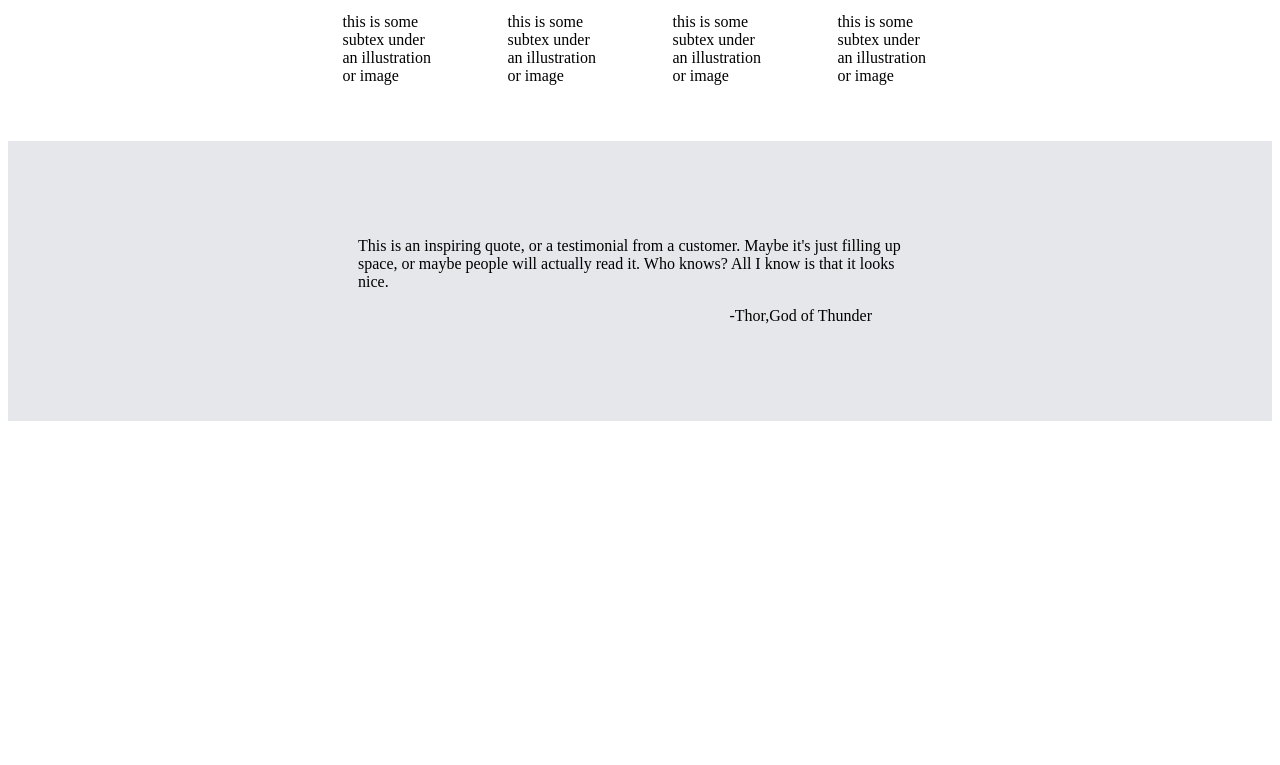
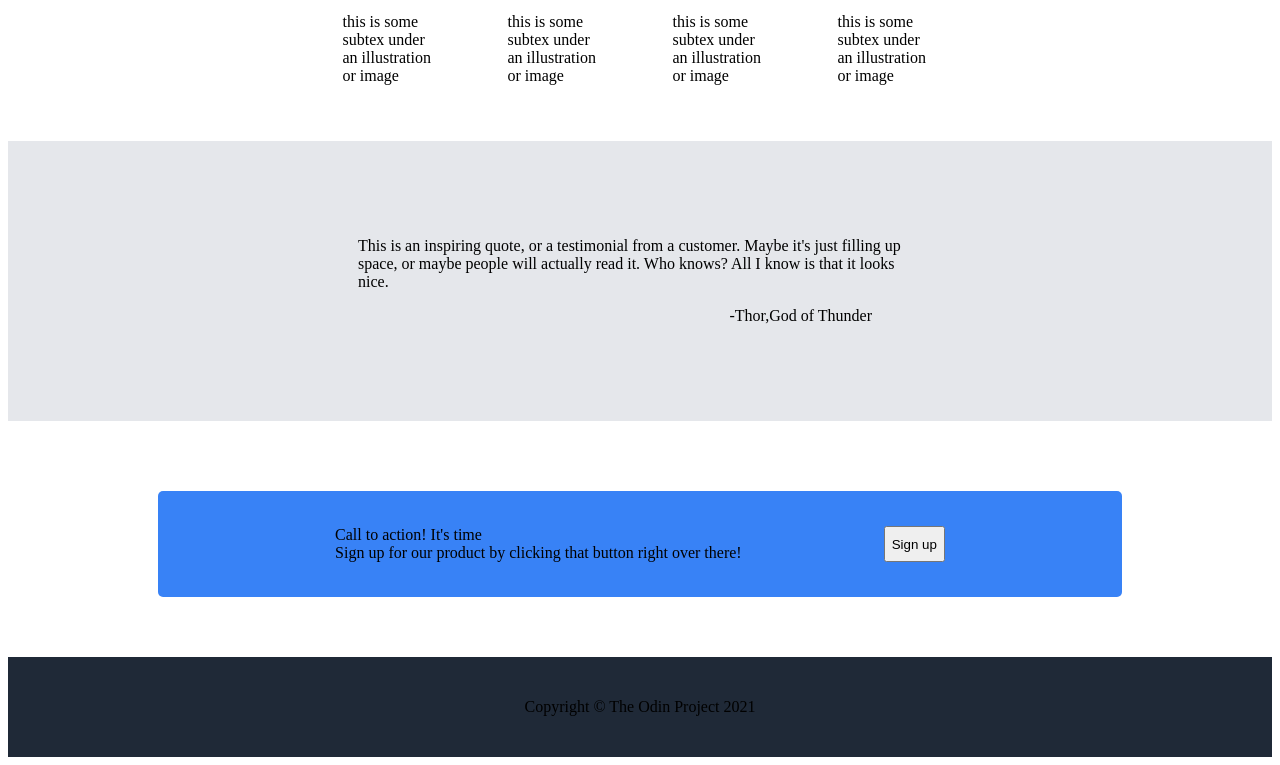
Before and after one commit to Drumus/odin-Landing-Page, a plain HTML site: page index.html in a window 1280 px wide. Shown: the part 593-1358 px from the top of the page. Before the commit the page ends 1022 px from the top, so only its background shows below. Drawn offline with Linux system fonts and the light colour scheme.

Commit message:
Almost finished, only some style left

```diff
--- a/index.html
+++ b/index.html
@@ -49,5 +49,15 @@
         <p id="quote">This is an inspiring quote, or a testimonial from a customer. Maybe it's just filling up space, or maybe people will actually read it. Who knows? All I know is that it looks nice.</p>
         <p id="author">-Thor,God of Thunder</p>
     </div>
+    <div id="flex-container4">
+        <div id="flex-container5">
+            <p class="item2">Call to action! It's time</p>
+            <p class="item2">Sign up for our product by clicking that button right over there!</p>
+        </div>
+        <button>Sign up</button>
+    </div>
+    <footer>
+        <p id="foot">Copyright © The Odin Project 2021</p>
+    </footer>
 </body>
 </html>
--- a/style.css
+++ b/style.css
@@ -28,6 +28,21 @@
     margin-right: 150px;
     margin-top: 20px;
     margin-bottom: 150px;
+}
+#flex-container4 {
+    display:flex;
+    flex: 1;
+    justify-content: space-evenly;
+    background-color: #3882F6;
+    margin-left: 150px;
+    margin-right: 150px;
+    margin-top: 70px;
+    border-radius: 5px;
+    padding: 35px;
+
+}
+.item2 {
+    margin: 0px;
 }
 .border {
     border: 3px solid #3882F6;
@@ -74,3 +89,12 @@ h2 {
     justify-content:right;
     margin-right: 400px;
 }
+
+footer {
+    background-color: #1f2937;
+    margin-top: 60px;
+    padding: 25px;
+}
+#foot {
+    text-align: center;
+}
```
